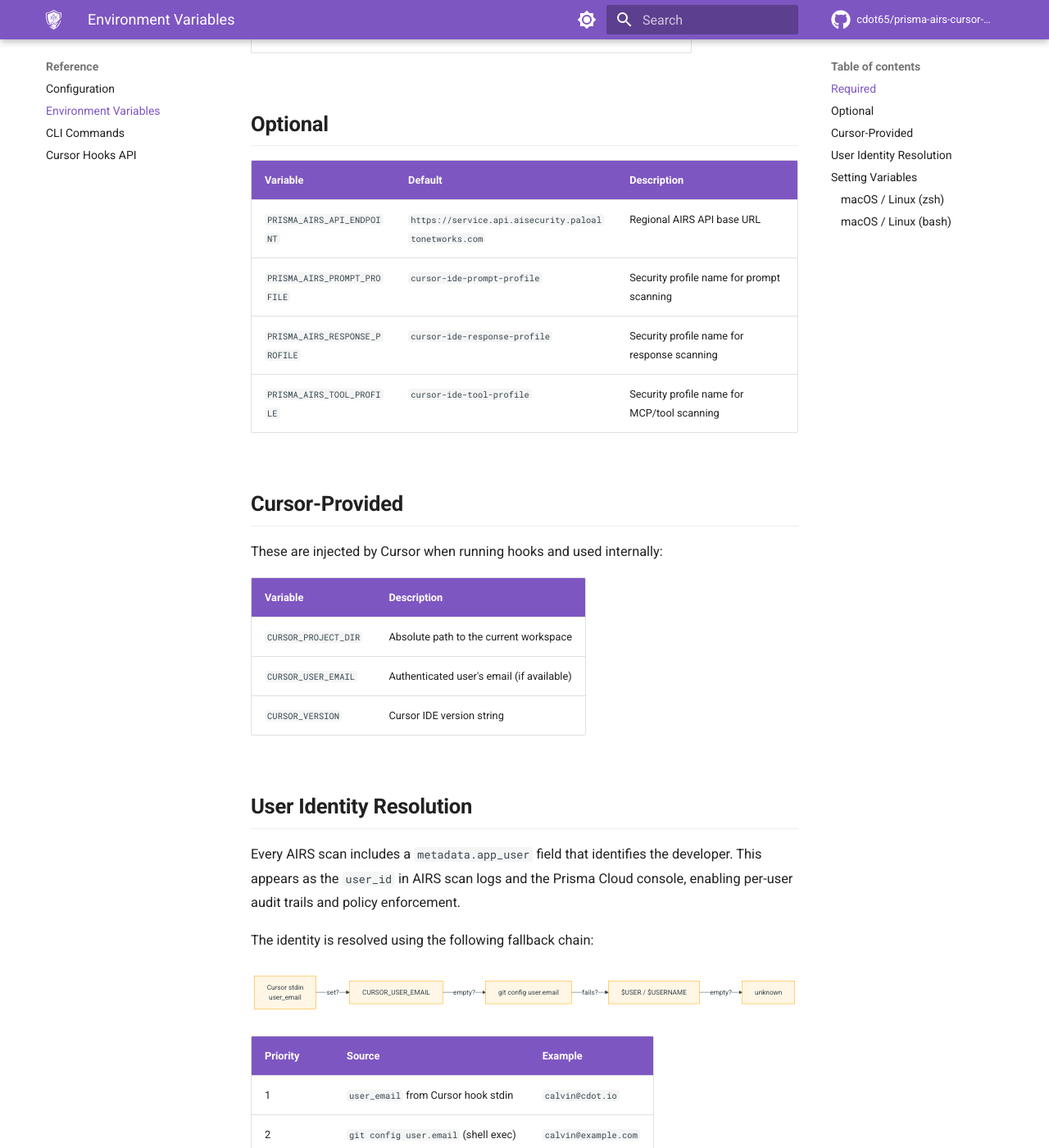
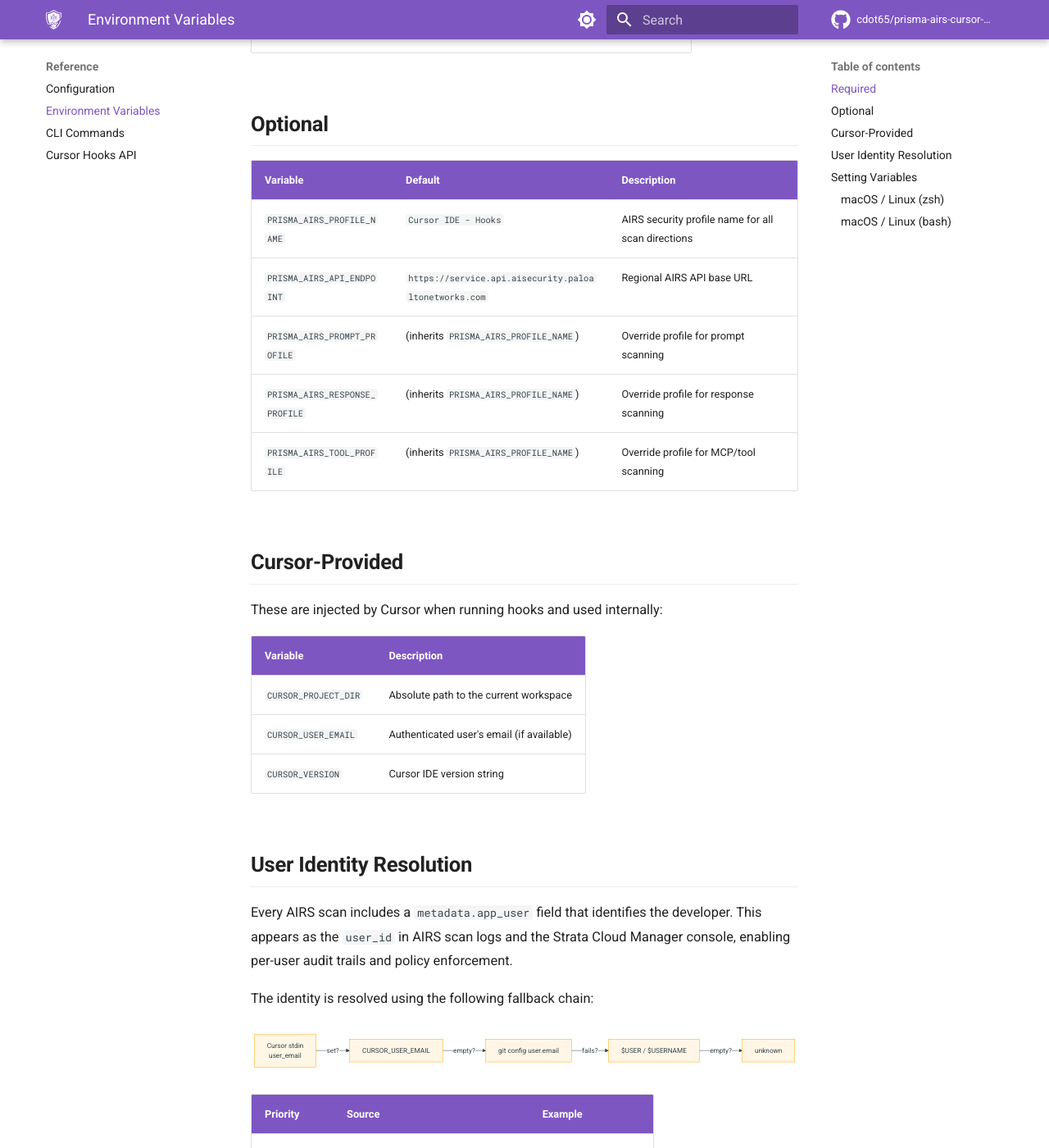
Before and after one commit to cdot65/prisma-airs-cursor-hooks, an MkDocs documentation site: the page built from docs/reference/environment-variables.md, in a window 1280 px wide and 1400 px high, scrolled down 333 px. Shown: the whole window at 82% size. Built offline with MkDocs 1.6.1 and Material for MkDocs 9.7.7, drawn with Linux system fonts in a browser that asks for light colours; comment, search, counter and statistics services are not loaded; some of the changed text lies outside the part shown.

Commit message:
feat: PRISMA_AIRS_PROFILE_NAME base profile with per-direction overrides
Co-Authored-By: Claude Fable 5 <noreply@anthropic.com>
Claude-Session: https://claude.ai/code/session_018yVSUGcTRZwfAMVqSTQMvf

````diff
--- a/docs/reference/environment-variables.md
+++ b/docs/reference/environment-variables.md
@@ -10,10 +10,11 @@
 
 | Variable | Default | Description |
 |----------|---------|-------------|
+| `PRISMA_AIRS_PROFILE_NAME` | `Cursor IDE - Hooks` | AIRS security profile name for all scan directions |
 | `PRISMA_AIRS_API_ENDPOINT` | `https://service.api.aisecurity.paloaltonetworks.com` | Regional AIRS API base URL |
-| `PRISMA_AIRS_PROMPT_PROFILE` | `cursor-ide-prompt-profile` | Security profile name for prompt scanning |
-| `PRISMA_AIRS_RESPONSE_PROFILE` | `cursor-ide-response-profile` | Security profile name for response scanning |
-| `PRISMA_AIRS_TOOL_PROFILE` | `cursor-ide-tool-profile` | Security profile name for MCP/tool scanning |
+| `PRISMA_AIRS_PROMPT_PROFILE` | (inherits `PRISMA_AIRS_PROFILE_NAME`) | Override profile for prompt scanning |
+| `PRISMA_AIRS_RESPONSE_PROFILE` | (inherits `PRISMA_AIRS_PROFILE_NAME`) | Override profile for response scanning |
+| `PRISMA_AIRS_TOOL_PROFILE` | (inherits `PRISMA_AIRS_PROFILE_NAME`) | Override profile for MCP/tool scanning |
 
 ## Cursor-Provided
 
@@ -27,7 +28,7 @@ These are injected by Cursor when running hooks and used internally:
 
 ## User Identity Resolution
 
-Every AIRS scan includes a `metadata.app_user` field that identifies the developer. This appears as the `user_id` in AIRS scan logs and the Prisma Cloud console, enabling per-user audit trails and policy enforcement.
+Every AIRS scan includes a `metadata.app_user` field that identifies the developer. This appears as the `user_id` in AIRS scan logs and the Strata Cloud Manager console, enabling per-user audit trails and policy enforcement.
 
 The identity is resolved using the following fallback chain:
 
@@ -67,9 +68,7 @@ The resolved value is sent to AIRS as:
 ```bash
 # Add to ~/.zshrc or ~/.zsh.d/20-exports.zsh
 export PRISMA_AIRS_API_KEY="your-key-here"
-export PRISMA_AIRS_PROMPT_PROFILE="Cursor IDE - Hooks"
-export PRISMA_AIRS_RESPONSE_PROFILE="Cursor IDE - Hooks"
-export PRISMA_AIRS_TOOL_PROFILE="Cursor IDE - Hooks"
+export PRISMA_AIRS_PROFILE_NAME="Cursor IDE - Hooks"
 ```
 
 ### macOS / Linux (bash)
--- a/package.json
+++ b/package.json
@@ -58,6 +58,7 @@
   },
   "devDependencies": {
     "@types/node": "^25.5.0",
+    "@vitest/coverage-v8": "^2.1.9",
     "typescript": "^5.5.0",
     "vitest": "^2.1.0"
   }
````
Also changed, not shown: CLAUDE.md (+4 -3 lines), README.md (+3 -5 lines), docs/about/release-notes.md (+11 -3 lines), docs/getting-started/configuration.md (+5 -5 lines), docs/getting-started/installation.md (+3 -5 lines), docs/reference/configuration.md (+7 -7 lines), 5 other files.
